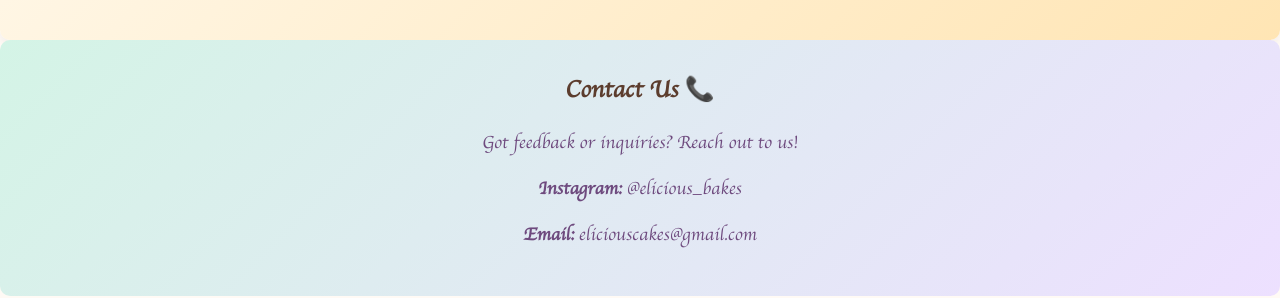
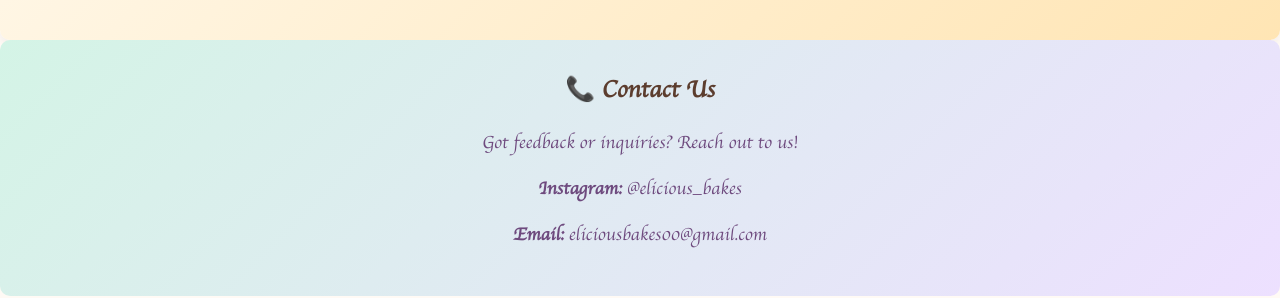
Before and after one commit to Bakery2025/Bakery, a website: page views/about.html in a window 1280 px wide. Shown: the part 536-834 px from the top of the page. Drawn offline with Linux system fonts and the light colour scheme; files whose address does not match are found by name.

Commit message:
Update about.html

```diff
--- a/views/about.html
+++ b/views/about.html
@@ -35,10 +35,10 @@
     </section>
 
     <section class="contact">
-        <h2>Contact Us 📞</h2>
+        <h2>📞 Contact Us</h2>
         <p>Got feedback or inquiries? Reach out to us!</p>
         <p><strong>Instagram:</strong> @elicious_bakes</p>
-        <p><strong>Email:</strong> eliciouscakes@gmail.com</p>
+        <p><strong>Email:</strong> eliciousbakes00@gmail.com</p>
     </section>
 
     <footer>
```
